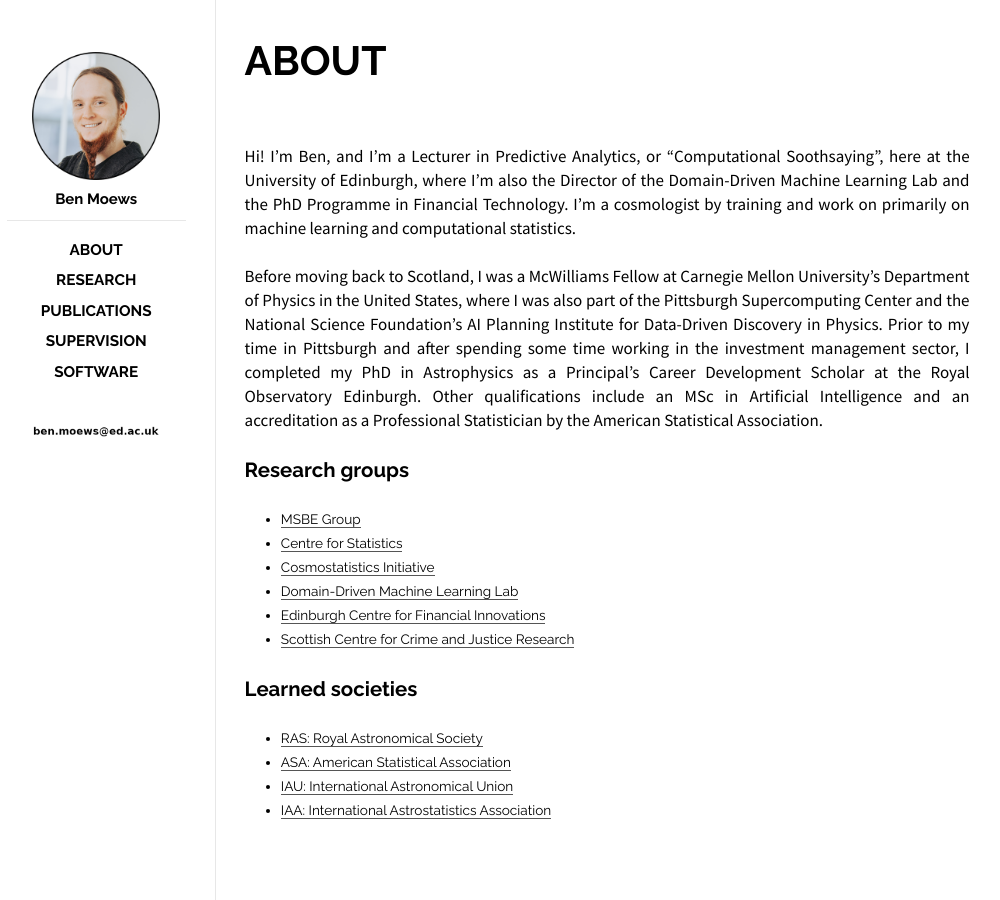
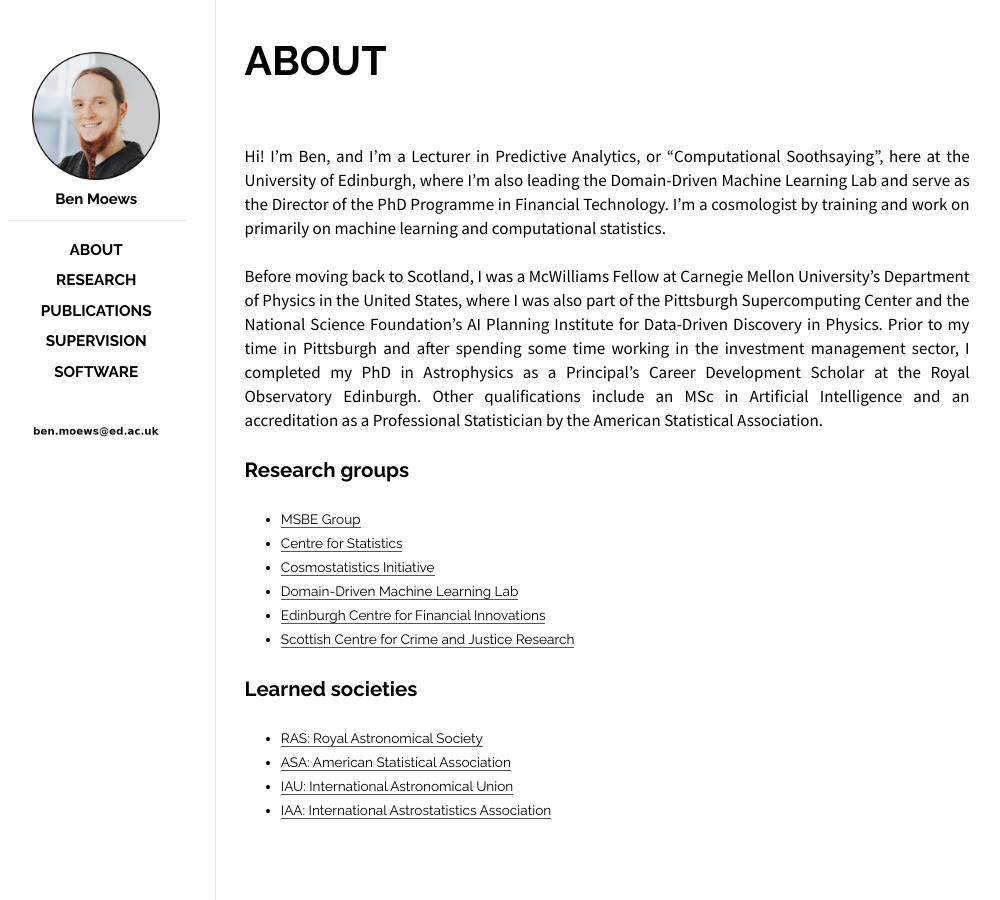
Before and after one commit to moews/moews.github.io, a Jekyll site: the page built from _posts/2017-03-27-about.md, in a window 1280 px wide. Shown: the whole page, without its empty margins (143-1143 px from the left). Built offline with Jekyll 4.4.1, drawn with Linux system fonts in a browser that asks for light colours.

Commit message:
Update 2017-03-27-about.md

```diff
--- a/_posts/2017-03-27-about.md
+++ b/_posts/2017-03-27-about.md
@@ -8,7 +8,7 @@ categories: posts
 
 <br>
 
-Hi! I'm Ben, and I’m a Lecturer in Predictive Analytics, or “Computational Soothsaying”, here at the University of Edinburgh, where I'm also the Director of the Domain-Driven Machine Learning Lab and the PhD Programme in Financial Technology. I’m a cosmologist by training and work on primarily on machine learning and computational statistics.
+Hi! I'm Ben, and I’m a Lecturer in Predictive Analytics, or “Computational Soothsaying”, here at the University of Edinburgh, where I'm also leading the Domain-Driven Machine Learning Lab and serve as the Director of the PhD Programme in Financial Technology. I’m a cosmologist by training and work on primarily on machine learning and computational statistics.
 
 Before moving back to Scotland, I was a McWilliams Fellow at Carnegie Mellon University's Department of Physics in the United States, where I was also part of the Pittsburgh Supercomputing Center and the National Science Foundation’s AI Planning Institute for Data-Driven Discovery in Physics. Prior to my time in Pittsburgh and after spending some time working in the investment management sector, I completed my PhD in Astrophysics as a Principal’s Career Development Scholar at the Royal Observatory Edinburgh. Other qualifications include an MSc in Artificial Intelligence and an accreditation as a Professional Statistician by the American Statistical Association.
 
```
